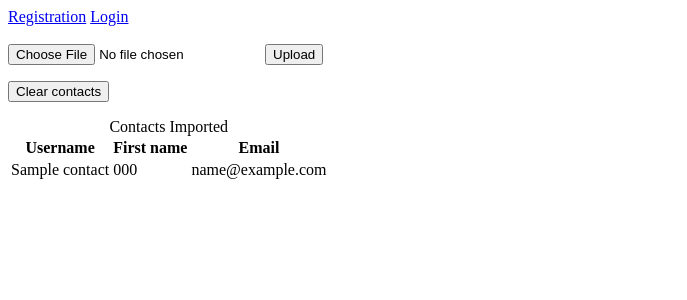
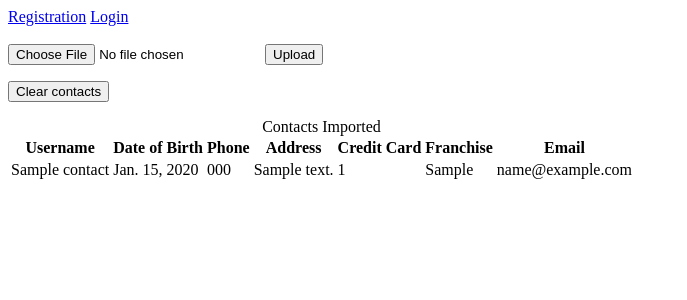
Before and after one commit to varsey/contacts-importer, a Django app: page /contacts/ in a window 1280 px wide. Shown: the top 300 px of the page, without its empty margins (0-687 px from the left). Run offline with Django 4.2, Linux system fonts and the light colour scheme; tables that the repository leaves empty hold one stand-in row (values such as "Sample post").

Commit message:
feat [importer] all view for contacts

```diff
--- a/importer/templates/importer/contacts.html
+++ b/importer/templates/importer/contacts.html
@@ -25,7 +25,11 @@
         <thead>
         <tr>
             <th>Username</th>
-            <th>First name</th>
+            <th>Date of Birth</th>
+            <th>Phone</th>
+            <th>Address</th>
+            <th>Credit Card</th>
+            <th>Franchise</th>
             <th>Email</th>
         </tr>
     </thead>
@@ -33,7 +37,11 @@
         {% for contact in contacts %}
             <tr>
                 <td>{{ contact.Name }}</td>
+                <td>{{ contact.DOB }}</td>
                 <td>{{ contact.Phone }}</td>
+                <td>{{ contact.Address }}</td>
+                <td>{{ contact.CreditCard }}</td>
+                <td>{{ contact.Franchise }}</td>
                 <td>{{ contact.Email }}</td>
             </tr>
         {% endfor %}
```
